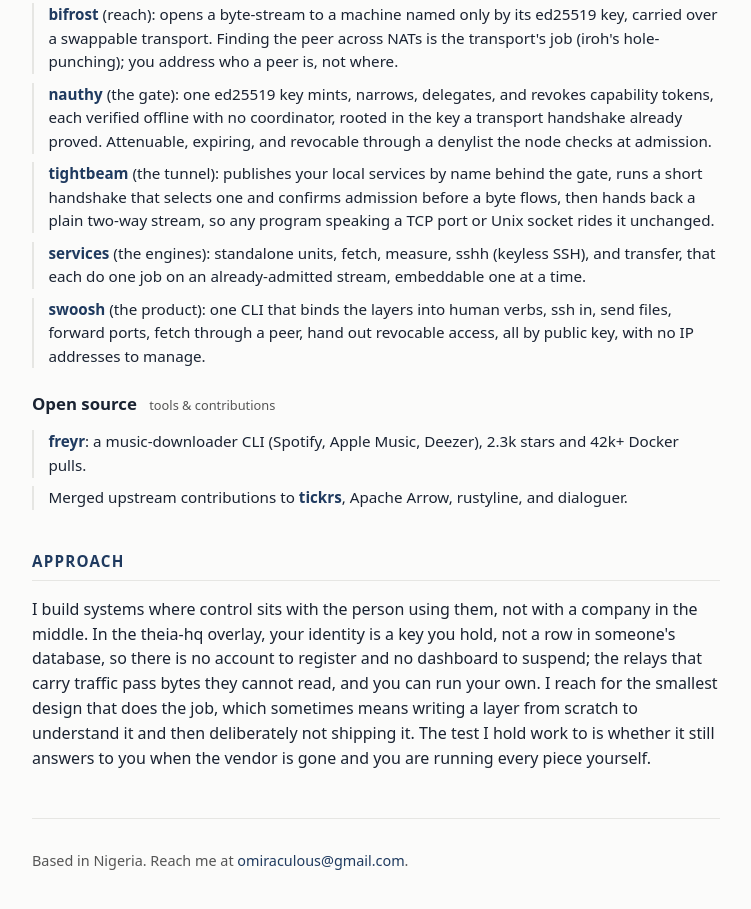
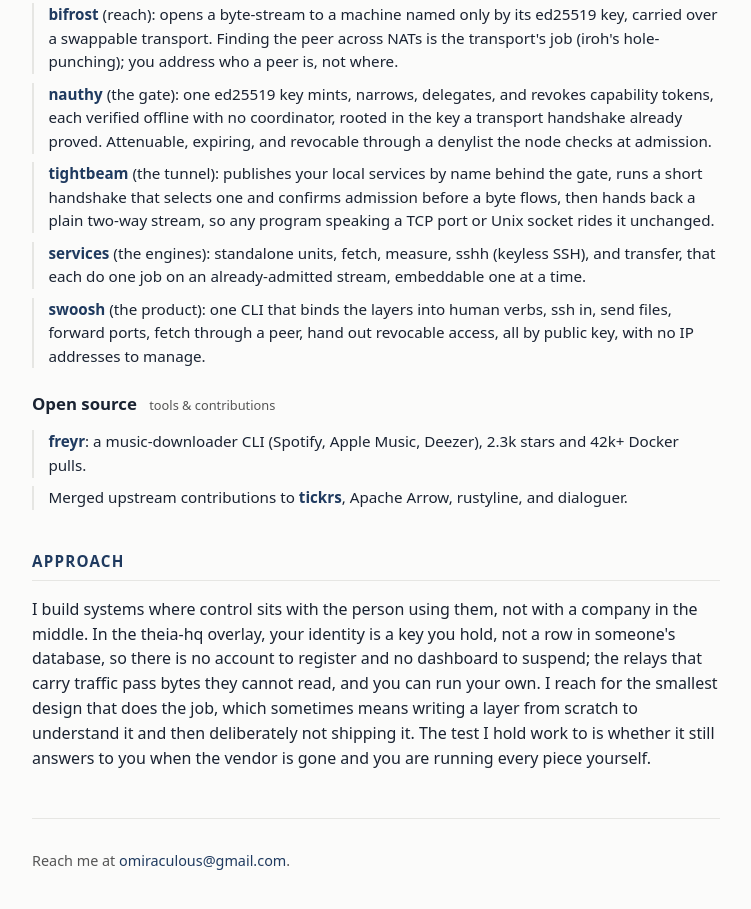
Before and after one commit to miraclx/miraclx.github.io, a plain HTML site: page index.html in a window 1280 px wide. Shown: the part 1195-2104 px from the top of the page, without its empty margins (264-1015 px from the left). Drawn offline with Linux system fonts and the light colour scheme.

Commit message:
site: drop the country line from contact

```diff
--- a/index.html
+++ b/index.html
@@ -74,7 +74,7 @@
   </section>
 
   <footer>
-    <p>Based in Nigeria. Reach me at <a href="mailto:omiraculous@gmail.com">omiraculous@gmail.com</a>.</p>
+    <p>Reach me at <a href="mailto:omiraculous@gmail.com">omiraculous@gmail.com</a>.</p>
   </footer>
 </main>
 </body>
```
